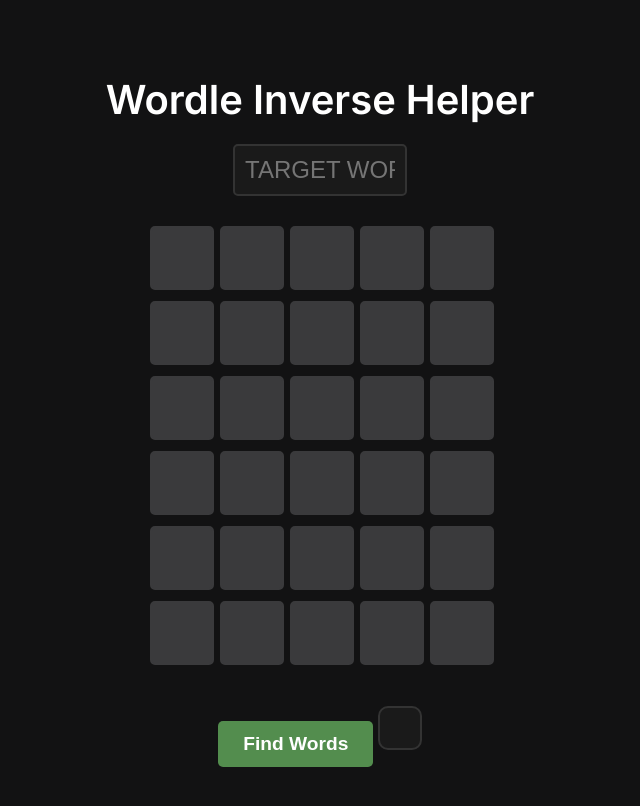
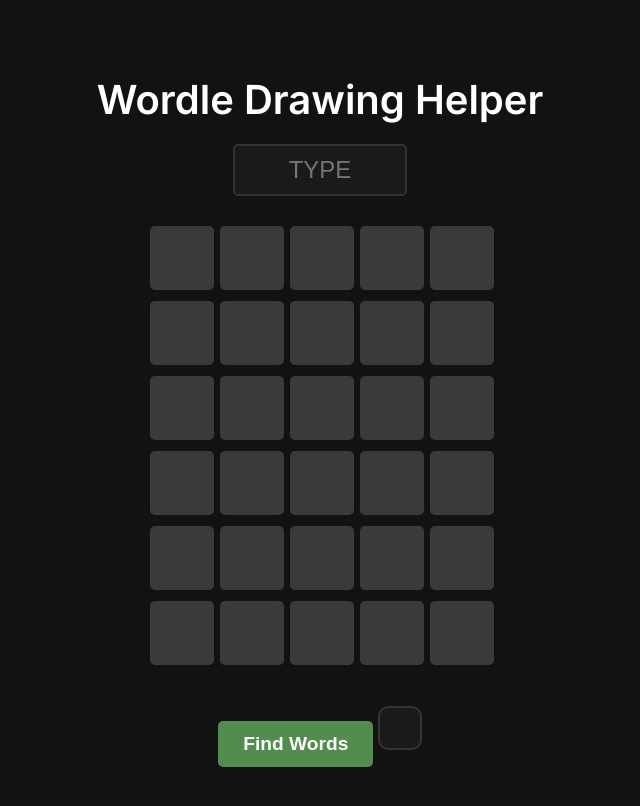
Before and after one commit to Hungerff/wordle_drawing, a plain HTML site: page index.html in a window 1280 px wide. Shown: the whole page, without its empty margins (320-960 px from the left). Drawn offline with Linux system fonts and the light colour scheme; no server answers.

Commit message:
Update index.html

```diff
--- a/index.html
+++ b/index.html
@@ -3,7 +3,7 @@
 <head>
 <meta charset="UTF-8">
 <meta name="viewport" content="width=device-width, initial-scale=1.0">
-<title>Wordle Inverse Helper</title>
+<title>Wordle Drawing Helper</title>
 <link href="https://fonts.googleapis.com/css2?family=Inter:wght@400;600&display=swap" rel="stylesheet">
 <style>
   body {
@@ -90,8 +90,8 @@
 </style>
 </head>
 <body>
-<h1>Wordle Inverse Helper</h1>
-<input type="text" id="targetWord" maxlength="5" placeholder="Target Word" />
+<h1>Wordle Drawing Helper</h1>
+<input type="text" id="targetWord" maxlength="5" placeholder="Type" />
 <div id="grids"></div>
 <button onclick="findWords()">Find Words</button>
 <div id="results"></div>
```
